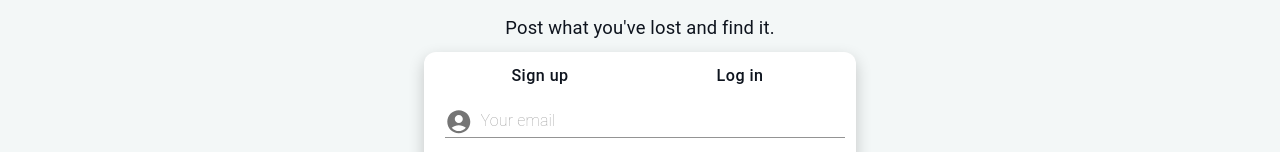
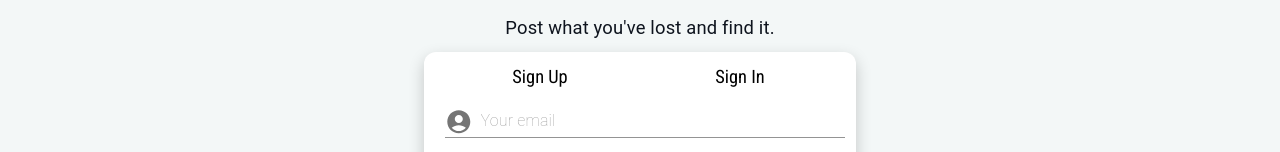
Before and after one commit to MartinElizbaryan/Aca_Simply_project_React, a React (Create React App) app: page /signin in a window 1280 px wide. Shown: the part 215-367 px from the top of the page. Built offline with nearby package versions, Linux system fonts and the light colour scheme.

Commit message:
add: login Screen changes

```diff
--- a/src/components/SignIn/SignIn.js
+++ b/src/components/SignIn/SignIn.js
@@ -3,7 +3,8 @@ import { Typography, Box, Checkbox, FormControlLabel, Button, Link } from '@mui/
 import { Logo } from '../../components/Shared/Logo/Logo';
 import { colors } from "../../constants/styles";
 import { InputField } from "../Shared/InputField/InputField";
-import useStyles from './styles'
+import useStyles from './styles';
+import { CustomLink } from "../Shared/CustomLink/CustomLink";
 
 
 export default function SignIn() {
@@ -18,8 +19,12 @@ export default function SignIn() {
             <Typography className={classes.text1}>Post what you've lost and find it. </Typography>
             <Box className={classes.totalBox}>
                 <Box className={classes.spacing}>
-                    <Button className={classes.button}>Sign up</Button>
-                    <Button className={classes.button}>Log in</Button>
+                    <Box className={classes.button}>
+                    <CustomLink url="/signup" title="Sign Up" color="black" />
+                    </Box>
+                    <Box className={classes.button}>
+                    <CustomLink url="/signin" title="Sign In" color="black"/>
+                    </Box>
                 </Box>
                 <Box className={classes.centeral}>
                     <InputField account={true} placeholder={"Your email"} />
--- a/src/components/SignIn/styles.js
+++ b/src/components/SignIn/styles.js
@@ -35,14 +35,15 @@ const useStyles = createUseStyles({
     spacing: {
         display: "flex",
         flexDirection: "row",
-        justifyContent: "space-between"
+        justifyContent: "space-between",
+        alignItems: "center",
     },
     button: {
-        textAlign: "center",
-        color: "#0e141e",
         width: "50%",
         height: 50,
-        textTransform: "none"
+        display: "flex",
+        alignItems: "center",
+        textAlign: "center"
     },
     centeral: {
         display: "flex",
```
